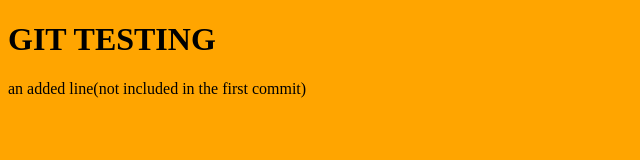
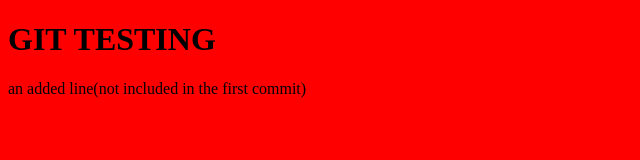
Before and after one commit to redhack4luck/gitFolder, a plain HTML site: page index.html in a window 1280 px wide. Shown: the whole page, without its empty margins (0-640 px from the left). Drawn offline with Linux system fonts and the light colour scheme.

Commit message:
red background

```diff
--- a/style.css
+++ b/style.css
@@ -1 +1 @@
-body {background: orange;}
+body {background: red;}
```
